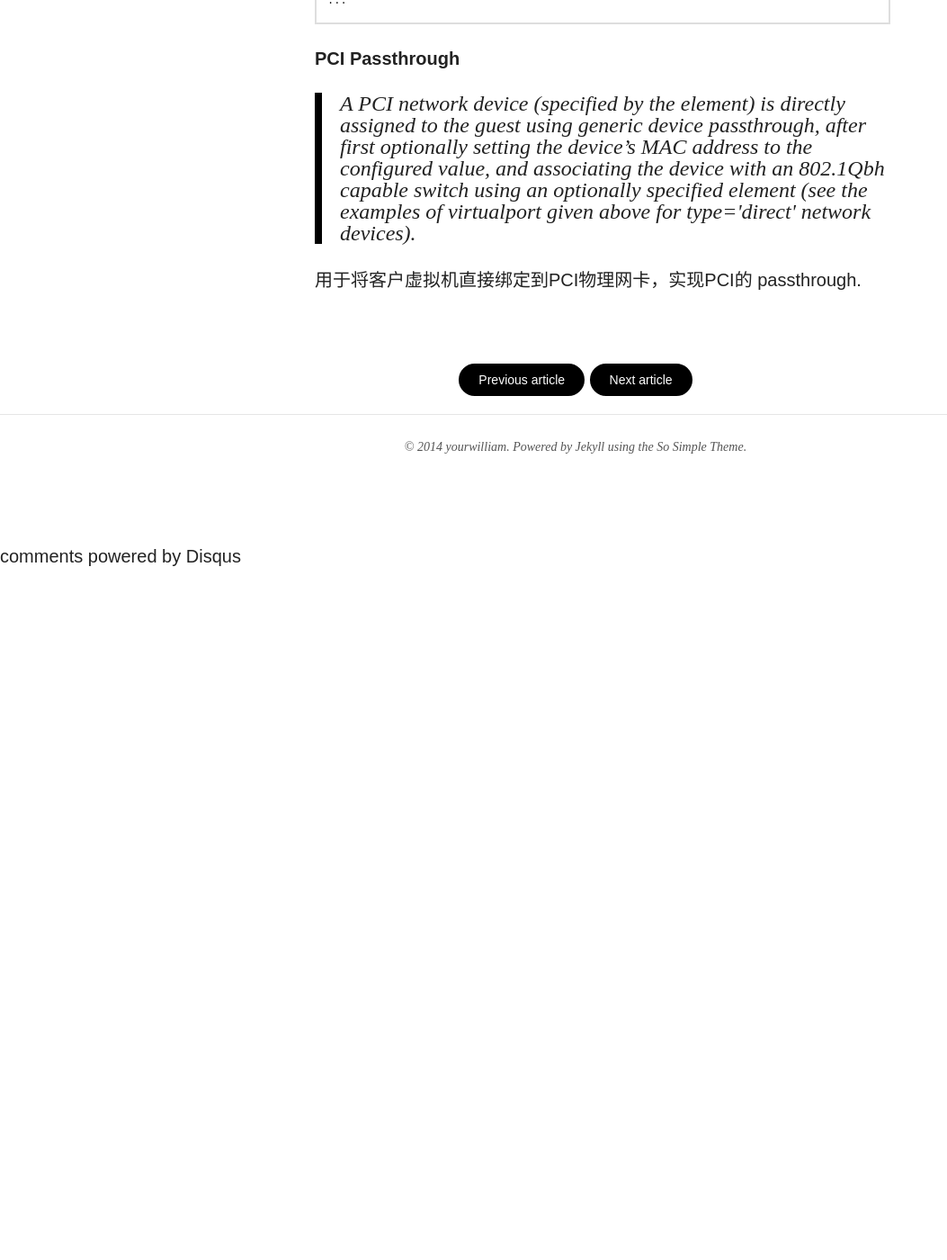
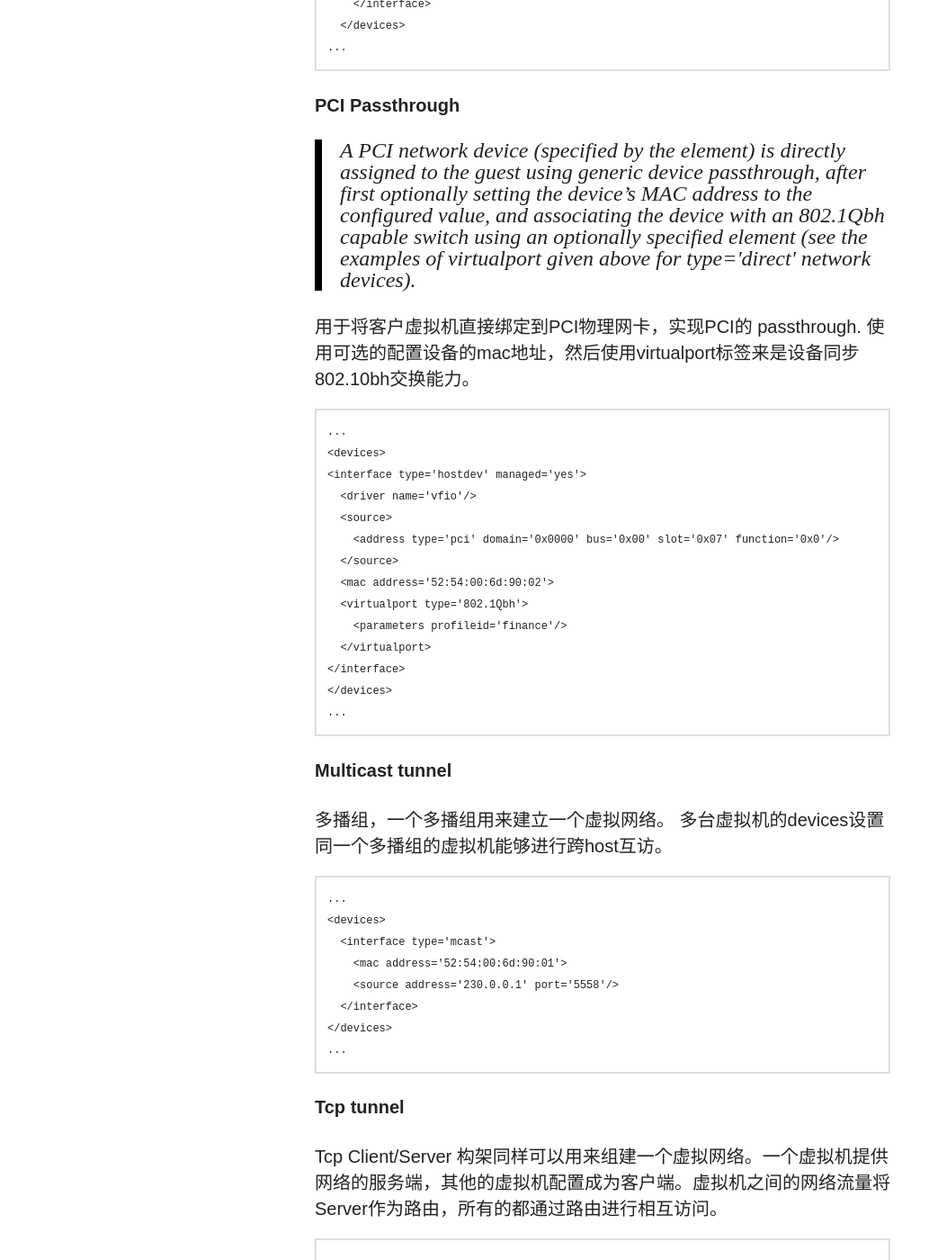
Before and after one commit to yourwilliam/william-blog, a Jekyll site: the page built from _posts/2014-07-30-libvert-network-interface.md, in a window 1280 px wide and 1400 px high, scrolled down 7417 px. Shown: the whole window at 90% size, without its empty margins (0-1053 px from the left). Built offline with Jekyll 4.4.1, drawn with Linux system fonts in a browser that asks for light colours; nearby versions of some CDN libraries; comment, search, counter and statistics services are not loaded; before the commit the page ends 8047 px from its top, so only the background shows below that; some of the changed text lies outside the part shown.

```diff
--- a/_posts/2014-07-30-libvert-network-interface.md
+++ b/_posts/2014-07-30-libvert-network-interface.md
@@ -10,6 +10,8 @@ share: true
 ---
 
 ##libvert 虚拟化网络配置详解
+
+具体的libvert xml文件格式指南可以参考[Domain XML format](http://libvirt.org/formatdomain.html#elementsNICSHostdev)
 
 ###基本虚拟libvert虚拟化网络
 
@@ -238,4 +240,83 @@ bridge提供虚拟机直接连接到LAN的功能。为虚拟机提供类似物
 #### PCI Passthrough
 >A PCI network device (specified by the <source> element) is directly assigned to the guest using generic device passthrough, after first optionally setting the device's MAC address to the configured value, and associating the device with an 802.1Qbh capable switch using an optionally specified <virtualport> element (see the examples of virtualport given above for type='direct' network devices).
 
-用于将客户虚拟机直接绑定到PCI物理网卡，实现PCI的 passthrough.
+用于将客户虚拟机直接绑定到PCI物理网卡，实现PCI的 passthrough. 使用可选的配置设备的mac地址，然后使用virtualport标签来是设备同步802.10bh交换能力。
+
+	...
+	<devices>
+    <interface type='hostdev' managed='yes'>
+      <driver name='vfio'/>
+      <source>
+        <address type='pci' domain='0x0000' bus='0x00' slot='0x07' function='0x0'/>
+      </source>
+      <mac address='52:54:00:6d:90:02'>
+      <virtualport type='802.1Qbh'>
+        <parameters profileid='finance'/>
+      </virtualport>
+    </interface>
+    </devices>
+    ...
+
+
+#### Multicast tunnel
+多播组，一个多播组用来建立一个虚拟网络。 多台虚拟机的devices设置同一个多播组的虚拟机能够进行跨host互访。
+
+	...
+	<devices>
+	  <interface type='mcast'>
+	    <mac address='52:54:00:6d:90:01'>
+	    <source address='230.0.0.1' port='5558'/>
+	  </interface>
+	</devices>
+	...
+
+#### Tcp tunnel
+Tcp Client/Server 构架同样可以用来组建一个虚拟网络。一个虚拟机提供网络的服务端，其他的虚拟机配置成为客户端。虚拟机之间的网络流量将Server作为路由，所有的都通过路由进行相互访问。
+
+	...
+	<devices>
+	  <interface type='server'>
+	    <mac address='52:54:00:22:c9:42'/>
+	    <source address='192.168.0.1' port='5558'/>
+	  </interface>
+	  ...
+	  <interface type='client'>
+	    <mac address='52:54:00:8b:c9:51'/>
+	    <source address='192.168.0.1' port='5558'/>
+	  </interface>
+	</devices>
+	...
+
+#### set the NIC model
+
+	...
+	<devices>
+	  <interface type='network'>
+	    <source network='default'/>
+	    <target dev='vnet1'/>
+	    <model type='ne2k_pci'/>
+	  </interface>
+	</devices>
+	...
+
+可以用以上方法设置网卡的模式。 这个type的类型是通过不同的hypervisor类型来进行定义的。
+在qume和KVM中可以使用如下方式查询支持的模型列表：
+
+	qemu -net nic,model=? /dev/null
+	qemu-kvm -net nic,model=? /dev/null
+
+可以查询到相应的模型类型：`ne2k_isa i82551 i82557b i82559er ne2k_pci pcnet rtl8139 e1000 virtio`
+
+#### Setting NIC driver-specific options
+网卡的特殊driver类型选项。
+
+	...
+	<devices>
+	  <interface type='network'>
+	    <source network='default'/>
+	    <target dev='vnet1'/>
+	    <model type='virtio'/>
+	    <driver name='vhost' txmode='iothread' ioeventfd='on' event_idx='off' queues='5'/>
+	  </interface>
+	</devices>
+	...
```
Also changed, not shown: other parts of _posts/2014-07-30-libvert-network-interface.md (+1 -1 lines), _posts/2014-08-31-work-experience-3years.md (added, +122 -0 lines), 2 other files.
